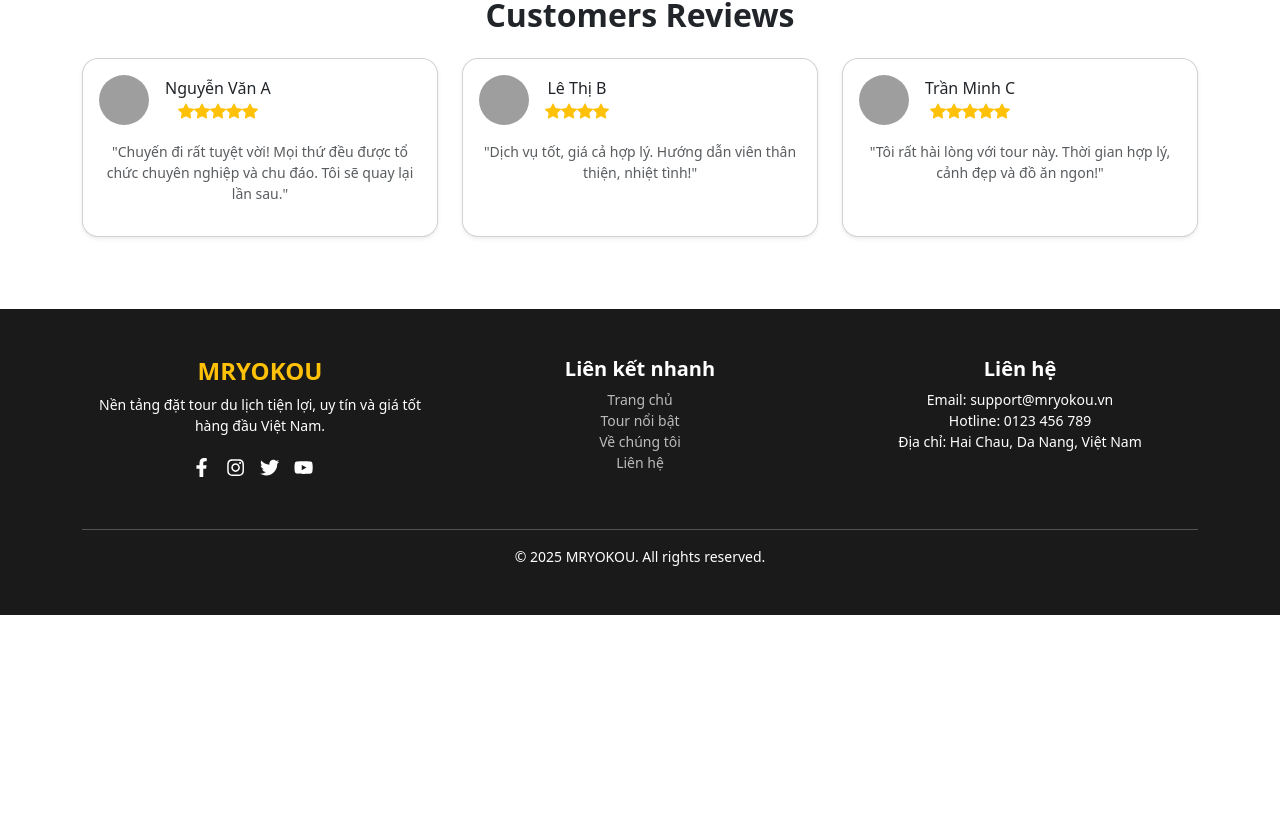
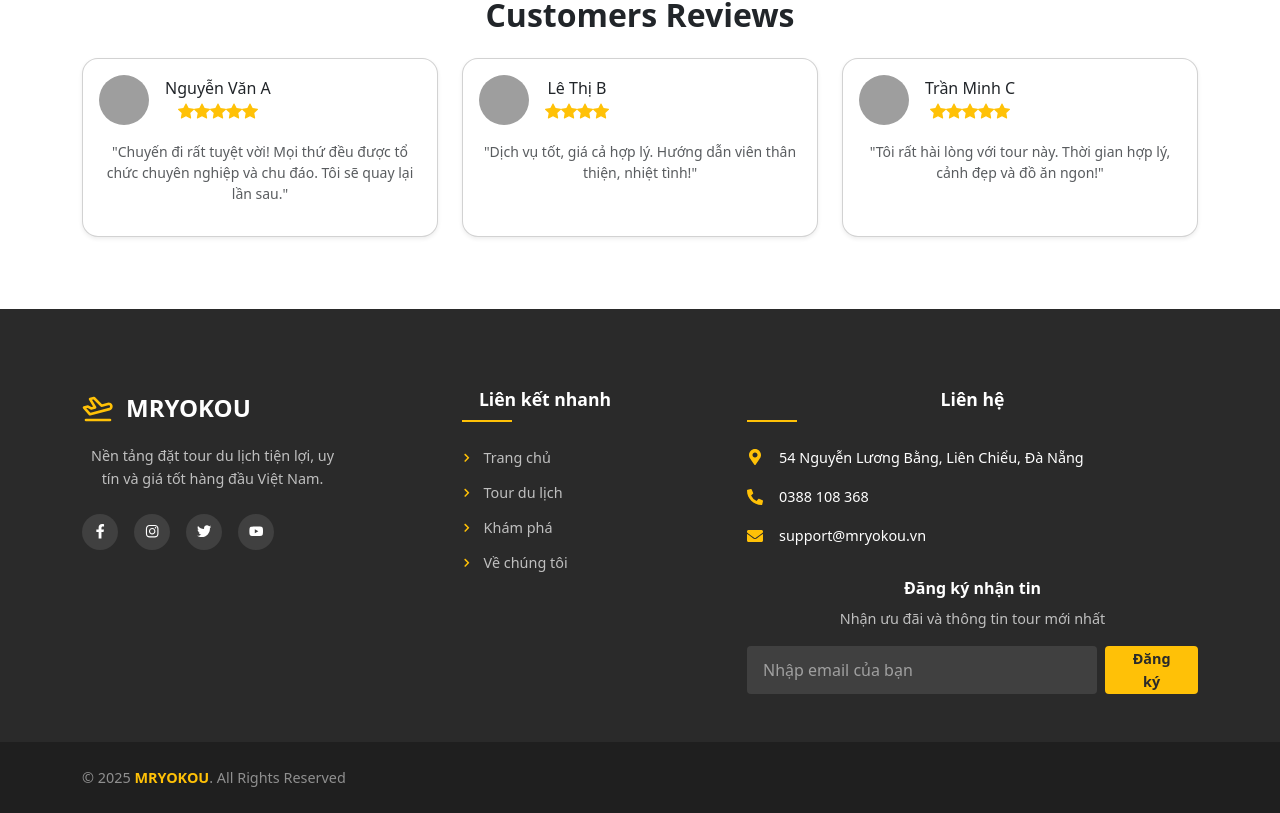
Before and after one commit to minhdz-2005/MRyokouFrontend, a React (Vite) app: page / in a window 1280 px wide. Shown: the part 1436-2249 px from the top of the page. Before the commit the page ends 2051 px from the top, so only its background shows below. Built offline with nearby package versions, Linux system fonts and the light colour scheme; grey boxes are pictures that could not be loaded.

Commit message:
update Footer

```diff
--- a/src/components/ExploreVN.css
+++ b/src/components/ExploreVN.css
@@ -1,7 +1,7 @@
 .explore-container {
     background: linear-gradient(135deg, #f8f9fa 0%, #e3f2fd 100%);
     min-height: 100vh;
-    margin-top: 40px;
+    margin-top: 60px;
 }
 
 .main-header {
--- a/src/components/Footer.css
+++ b/src/components/Footer.css
@@ -1,28 +1,279 @@
-/* src/components/Footer.css */
+/* Footer base styles */
+.footer {
+  background-color: #2a2a2a;
+  color: #fff;
+  font-size: 0.9rem;
+  line-height: 1.6;
+}
 
-.footer {
-  background-color: #1a1a1a;
+.footer-top {
+  padding: 5rem 0 3rem;
+}
+
+.footer-bottom {
+  padding: 1.5rem 0;
+  background-color: #1f1f1f;
+}
+
+/* Footer brand */
+.footer-brand {
+  display: flex;
+  align-items: center;
+  margin-bottom: 1rem;
+}
+
+.brand-icon {
+  font-size: 2rem;
+  color: #ffc107;
+  margin-right: 0.75rem;
+}
+
+.brand-name {
+  font-size: 1.5rem;
+  font-weight: 700;
   color: #fff;
 }
 
-.footer a {
-  color: #bbb;
-  text-decoration: none;
-  transition: color 0.3s ease;
+.footer-description {
+  margin-bottom: 1.5rem;
+  color: rgba(255, 255, 255, 0.7);
 }
 
-.footer a:hover {
+/* Footer titles */
+.footer-title {
+  font-size: 1.1rem;
+  font-weight: 600;
+  margin-bottom: 1.5rem;
+  color: #fff;
+  position: relative;
+  padding-bottom: 0.75rem;
+}
+
+.footer-title::after {
+  content: '';
+  position: absolute;
+  left: 0;
+  bottom: 0;
+  width: 50px;
+  height: 2px;
+  background: #ffc107;
+}
+
+/* Footer links */
+.footer-links {
+  list-style: none;
+  padding: 0;
+}
+
+.footer-links li {
+  margin-bottom: 0.75rem;
+  display: flex;
+  align-items: center;
+}
+
+.footer-links a {
+  color: rgba(255, 255, 255, 0.7);
+  text-decoration: none;
+  transition: all 0.3s ease;
+  display: inline-block;
+}
+
+.footer-links a:hover {
+  color: #ffc107;
+  padding-left: 0.5rem;
+}
+
+.link-icon {
+  font-size: 0.6rem;
+  color: #ffc107;
+  margin-right: 0.75rem;
+}
+
+/* Contact info */
+.footer-contact {
+  list-style: none;
+  padding: 0;
+  margin-bottom: 2rem;
+}
+
+.footer-contact li {
+  margin-bottom: 1rem;
+  display: flex;
+  align-items: flex-start;
+}
+
+.contact-icon {
+  font-size: 1rem;
+  color: #ffc107;
+  margin-right: 1rem;
+  margin-top: 0.2rem;
+}
+
+/* Social links */
+.social-links {
+  display: flex;
+  gap: 1rem;
+}
+
+.social-link {
+  width: 36px;
+  height: 36px;
+  border-radius: 50%;
+  display: flex;
+  align-items: center;
+  justify-content: center;
+  color: #fff;
+  background-color: rgba(255, 255, 255, 0.1);
+  transition: all 0.3s ease;
+}
+
+.social-link:hover {
+  color: #fff;
+  transform: translateY(-3px);
+}
+
+.social-link.facebook:hover { background-color: #3b5998; }
+.social-link.instagram:hover { background-color: #e4405f; }
+.social-link.twitter:hover { background-color: #1da1f2; }
+.social-link.youtube:hover { background-color: #cd201f; }
+
+/* Newsletter */
+.newsletter {
+  margin-top: 2rem;
+}
+
+.newsletter h6 {
+  font-size: 1rem;
+  font-weight: 600;
+  margin-bottom: 0.5rem;
+  color: #fff;
+}
+
+.newsletter p {
+  color: rgba(255, 255, 255, 0.7);
+  margin-bottom: 1rem;
+}
+
+.newsletter-form {
+  display: flex;
+  gap: 0.5rem;
+}
+
+.newsletter-form .form-control {
+  background-color: rgba(255, 255, 255, 0.1);
+  border: none;
+  color: #fff;
+  padding: 0.75rem 1rem;
+  border-radius: 0.25rem;
+}
+
+.newsletter-form .form-control::placeholder {
+  color: rgba(255, 255, 255, 0.5);
+}
+
+.newsletter-form .form-control:focus {
+  box-shadow: none;
+  background-color: rgba(255, 255, 255, 0.2);
+}
+
+.btn-subscribe {
+  background-color: #ffc107;
+  color: #2a2a2a;
+  border: none;
+  padding: 0 1.5rem;
+  border-radius: 0.25rem;
+  font-weight: 600;
+  transition: all 0.3s ease;
+}
+
+.btn-subscribe:hover {
+  background-color: #ffca2c;
+  transform: translateY(-2px);
+}
+
+/* Footer bottom */
+.copyright {
+  color: rgba(255, 255, 255, 0.5);
+  margin: 0;
+}
+
+.copyright strong {
   color: #ffc107;
 }
 
-.footer .social-icons a {
-  font-size: 1.2rem;
-  margin-right: 15px;
-  color: #fff;
-  transition: transform 0.3s ease;
+.payment-methods {
+  display: flex;
+  align-items: center;
+  gap: 0.75rem;
 }
 
-.footer .social-icons a:hover {
-  transform: scale(1.2);
-  color: #ffc107;
+.payment-methods span {
+  color: rgba(255, 255, 255, 0.5);
 }
+
+.payment-methods img {
+  height: 24px;
+  filter: grayscale(100%) brightness(2);
+  transition: all 0.3s ease;
+}
+
+.payment-methods img:hover {
+  filter: none;
+}
+
+/* Responsive adjustments */
+@media (max-width: 991.98px) {
+  .footer-top {
+    padding: 3rem 0 2rem;
+  }
+
+  .footer-brand {
+    justify-content: center;
+    text-align: center;
+    flex-direction: column;
+  }
+
+  .brand-icon {
+    margin-right: 0;
+    margin-bottom: 0.5rem;
+  }
+
+  .footer-description,
+  .footer-title,
+  .footer-links,
+  .footer-contact {
+    text-align: center;
+  }
+
+  .footer-title::after {
+    left: 50%;
+    transform: translateX(-50%);
+  }
+
+  .footer-links li {
+    justify-content: center;
+  }
+
+  .footer-contact li {
+    justify-content: center;
+  }
+
+  .social-links {
+    justify-content: center;
+  }
+
+  .newsletter-form {
+    flex-direction: column;
+  }
+}
+
+@media (max-width: 767.98px) {
+  .footer-bottom .row > div {
+    text-align: center !important;
+  }
+
+  .payment-methods {
+    justify-content: center;
+    margin-top: 1rem;
+  }
+}
--- a/src/components/Footer.jsx
+++ b/src/components/Footer.jsx
@@ -1,53 +1,120 @@
 // src/components/Footer.jsx
 import React from 'react';
 import './Footer.css';
-import { FaFacebookF, FaInstagram, FaTwitter, FaYoutube } from 'react-icons/fa';
+import {
+  FaFacebookF,
+  FaInstagram,
+  FaTwitter,
+  FaYoutube,
+  FaMapMarkerAlt,
+  FaPhoneAlt,
+  FaEnvelope,
+  FaChevronRight
+} from 'react-icons/fa';
+import { TbPlaneDeparture } from 'react-icons/tb';
 
 const Footer = () => {
+  const currentYear = new Date().getFullYear();
+
   return (
-    <footer className="footer py-5 text-white">
+    <footer className="footer">
+      <div className="footer-top">
         <div className="container">
-        <div className="row">
+          <div className="row gy-4">
 
-          {/* Logo và mô tả */}
-          <div className="col-md-4 mb-4">
-            <h4 className="fw-bold text-warning">MRYOKOU</h4>
-            <p className="small">
+            {/* Brand & Description */}
+            <div className="col-lg-3 col-md-6">
+              <div className="footer-brand">
+                <TbPlaneDeparture className="brand-icon" />
+                <span className="brand-name">MRYOKOU</span>
+              </div>
+              <p className="footer-description">
                 Nền tảng đặt tour du lịch tiện lợi, uy tín và giá tốt hàng đầu Việt Nam.
               </p>
-            <div className="social-icons">
-              <a href="#"><FaFacebookF /></a>
-              <a href="#"><FaInstagram /></a>
-              <a href="#"><FaTwitter /></a>
-              <a href="#"><FaYoutube /></a>
+              <div className="social-links">
+                <a href="#" className="social-link facebook"><FaFacebookF /></a>
+                <a href="#" className="social-link instagram"><FaInstagram /></a>
+                <a href="#" className="social-link twitter"><FaTwitter /></a>
+                <a href="#" className="social-link youtube"><FaYoutube /></a>
               </div>
             </div>
 
-          {/* Liên kết nhanh */}
-          <div className="col-md-4 mb-4">
-            <h5 className="fw-semibold">Liên kết nhanh</h5>
-            <ul className="list-unstyled small">
-              <li><a href="#">Trang chủ</a></li>
-              <li><a href="#">Tour nổi bật</a></li>
-              <li><a href="#">Về chúng tôi</a></li>
-              <li><a href="#">Liên hệ</a></li>
+            <div className="col-lg-1 col-md-6"></div>
+
+            {/* Quick Links */}
+            <div className="col-lg-2 col-md-6">
+              <h5 className="footer-title">Liên kết nhanh</h5>
+              <ul className="footer-links">
+                <li>
+                  <FaChevronRight className="link-icon" />
+                  <a href="/">Trang chủ</a>
+                </li>
+                <li>
+                  <FaChevronRight className="link-icon" />
+                  <a href="/tour">Tour du lịch</a>
+                </li>
+                <li>
+                  <FaChevronRight className="link-icon" />
+                  <a href="/explore">Khám phá</a>
+                </li>
+                <li>
+                  <FaChevronRight className="link-icon" />
+                  <a href="/about">Về chúng tôi</a>
+                </li>
               </ul>
             </div>
 
-          {/* Thông tin liên hệ */}
-          <div className="col-md-4 mb-4">
-            <h5 className="fw-semibold">Liên hệ</h5>
-            <ul className="list-unstyled small">
-              <li>Email: support@mryokou.vn</li>
-              <li>Hotline: 0123 456 789</li>
-              <li>Địa chỉ: Hai Chau, Da Nang, Việt Nam</li>
+            <div className="col-lg-1 col-md-6"></div>
+
+            {/* Contact Info */}
+            <div className="col-lg-5 col-md-6">
+              <h5 className="footer-title">Liên hệ</h5>
+              <ul className="footer-contact">
+                <li>
+                  <FaMapMarkerAlt className="contact-icon" />
+                  <span>54 Nguyễn Lương Bằng, Liên Chiểu, Đà Nẵng</span>
+                </li>
+                <li>
+                  <FaPhoneAlt className="contact-icon" />
+                  <span>0388 108 368</span>
+                </li>
+                <li>
+                  <FaEnvelope className="contact-icon" />
+                  <span>support@mryokou.vn</span>
+                </li>
               </ul>
+
+              {/* Newsletter Subscription */}
+              <div className="newsletter">
+                <h6>Đăng ký nhận tin</h6>
+                <p>Nhận ưu đãi và thông tin tour mới nhất</p>
+                <form className="newsletter-form">
+                  <input
+                    type="email"
+                    placeholder="Nhập email của bạn"
+                    className="form-control"
+                  />
+                  <button type="submit" className="btn-subscribe">
+                    Đăng ký
+                  </button>
+                </form>
+              </div>
+            </div>
+          </div>
         </div>
       </div>
 
-        <hr className="border-light" />
-
-        <p className="text-center small mb-0">&copy; 2025 MRYOKOU. All rights reserved.</p>
+      {/* Footer Bottom */}
+      <div className="footer-bottom">
+        <div className="container">
+          <div className="row">
+            <div className="col-md-6 text-center text-md-start">
+              <p className="copyright">
+                &copy; {currentYear} <strong>MRYOKOU</strong>. All Rights Reserved
+              </p>
+            </div>
+          </div>
+        </div>
       </div>
     </footer>
   );
```
Lines whose indentation alone changed are shown as unchanged.
